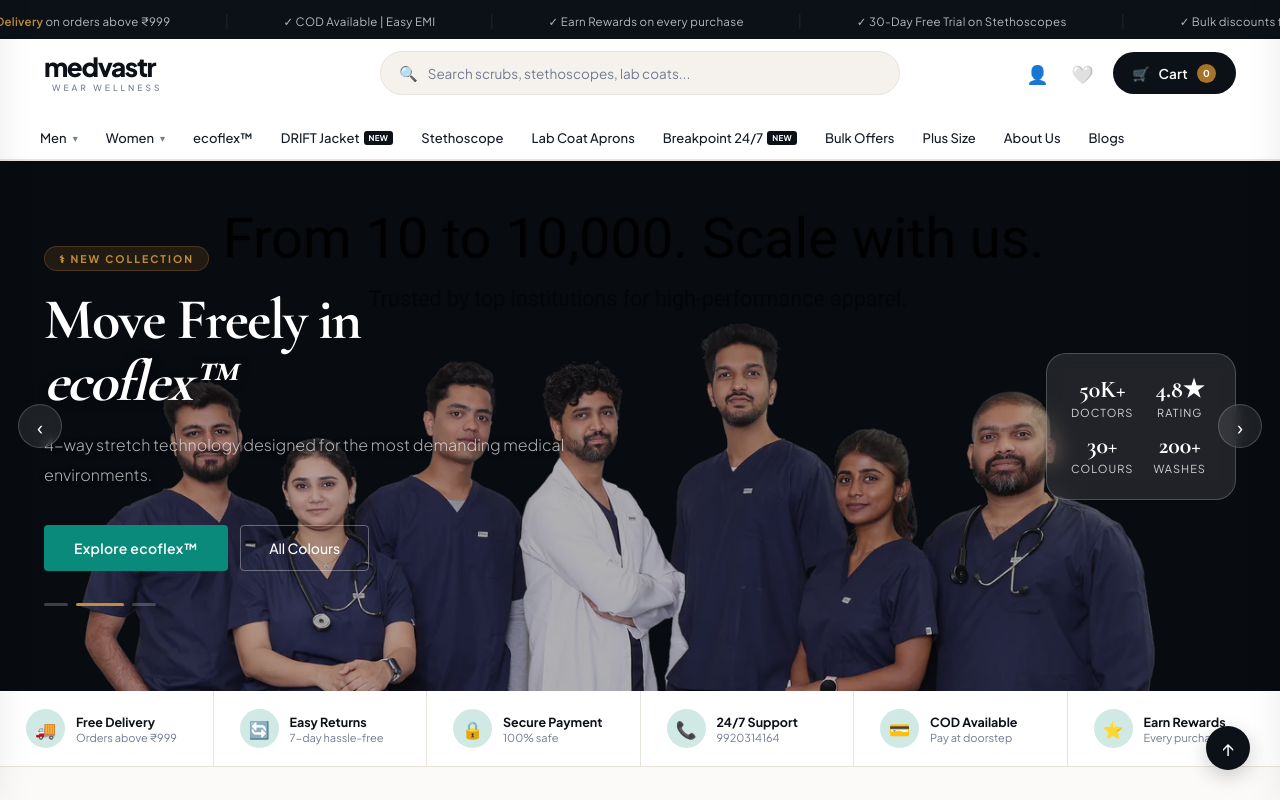
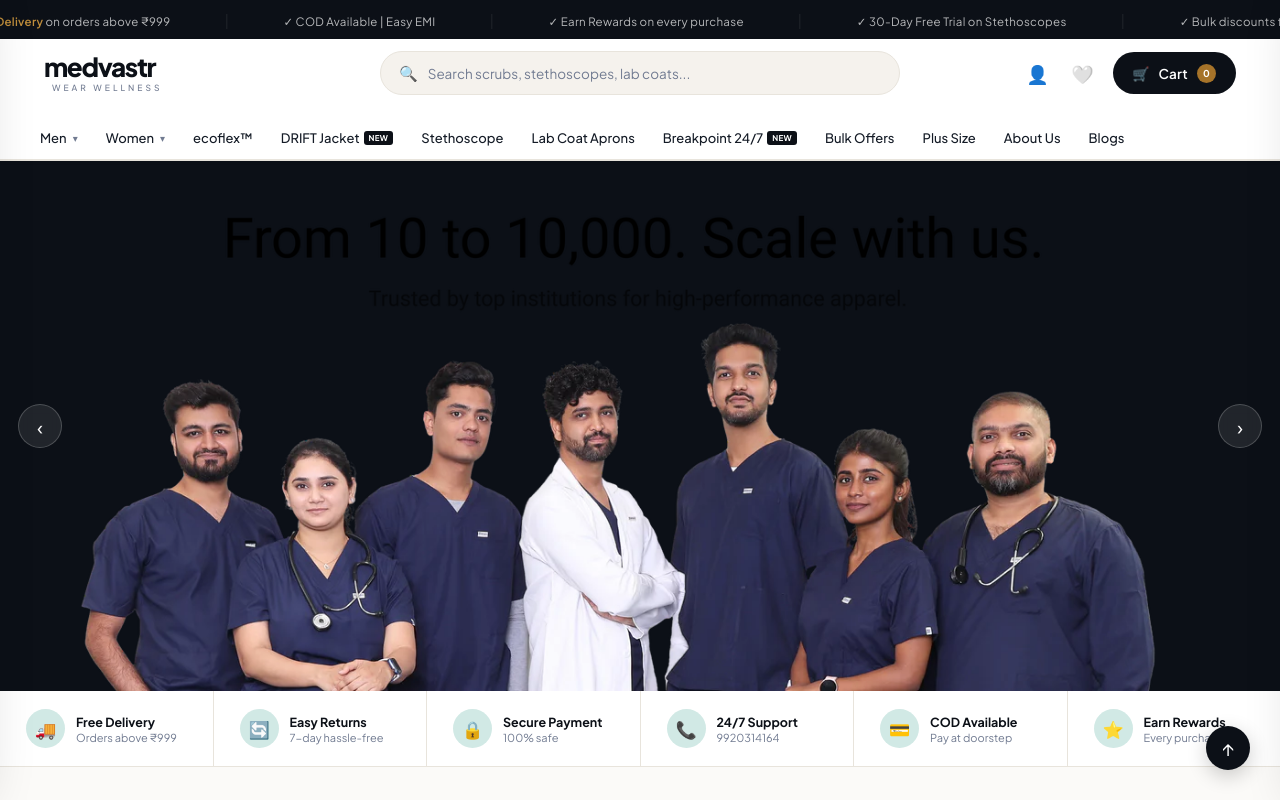
Before and after one commit to MRVISTAARNET/Medvastr_final, a Next.js app: page / in a window 1280 px wide. Shown: the top 800 px of the page. Built offline with nearby package versions, Linux system fonts and the light colour scheme.

Commit message:
feat: simplify hero to images only and make intro truly edge-to-edge

```diff
--- a/src/app/globals.css
+++ b/src/app/globals.css
@@ -3949,7 +3949,7 @@
 .about-home-in {
   max-width: none;
   margin: 0;
-  padding: 0 44px; /* Reduced side spacing to match header alignment */
+  padding: 0;
 }
 
 .about-tag {
--- a/src/components/Hero.tsx
+++ b/src/components/Hero.tsx
@@ -31,52 +31,7 @@
       <div className="hero-track" style={{ transform: `translateX(-${cur * 100}%)` }}>
         {SLIDES.map((s, i) => (
           <div className="hero-slide" key={i}>
-            <div className="slide-bg" style={{ backgroundImage: `url(${s.img})`, backgroundSize: 'cover', backgroundPosition: 'center' }}>
-              <div style={{ position: 'absolute', inset: 0, background: 'rgba(0,0,0,0.3)' }} />
-            </div>
-            <div className="slide-body">
-              <div className="slide-txt">
-                <div className="slide-ey">⚕ {s.ey}</div>
-                <h1 className="slide-h1">
-                  {s.h}
-                  {s.em && <em style={{ display: 'block', color: 'var(--wh)', fontStyle: 'italic', textShadow: '0 2px 10px rgba(0,0,0,0.5)' }}>{s.em}</em>}
-                </h1>
-                <p className="slide-p" style={{ textShadow: '0 1px 5px rgba(0,0,0,0.5)' }}>{s.p}</p>
-                <div className="slide-btns">
-                  <button className="btn-p" onClick={onShop}>
-                    {s.c1}
-                  </button>
-                  <button className="btn-g" onClick={onShop}>
-                    {s.c2}
-                  </button>
-                </div>
-                <div className="slide-dots">
-                  {SLIDES.map((_, j) => (
-                    <button
-                      key={j}
-                      className={`sdot${cur === j ? " on" : ""}`}
-                      onClick={() => {
-                        setCur(j);
-                        setAu(false);
-                      }}
-                    />
-                  ))}
-                </div>
-              </div>
-              <div className="slide-stats-glass">
-                {[
-                  ["50K+", "Doctors"],
-                  ["4.8★", "Rating"],
-                  ["30+", "Colours"],
-                  ["200+", "Washes"],
-                ].map(([n, l]) => (
-                  <div className="sst-g" key={l}>
-                    <span className="sst-n">{n}</span>
-                    <div className="sst-l">{l}</div>
-                  </div>
-                ))}
-              </div>
-            </div>
+            <div className="slide-bg" style={{ backgroundImage: `url(${s.img})`, backgroundSize: 'cover', backgroundPosition: 'center', height: '100%' }} />
           </div>
         ))}
       </div>
```
